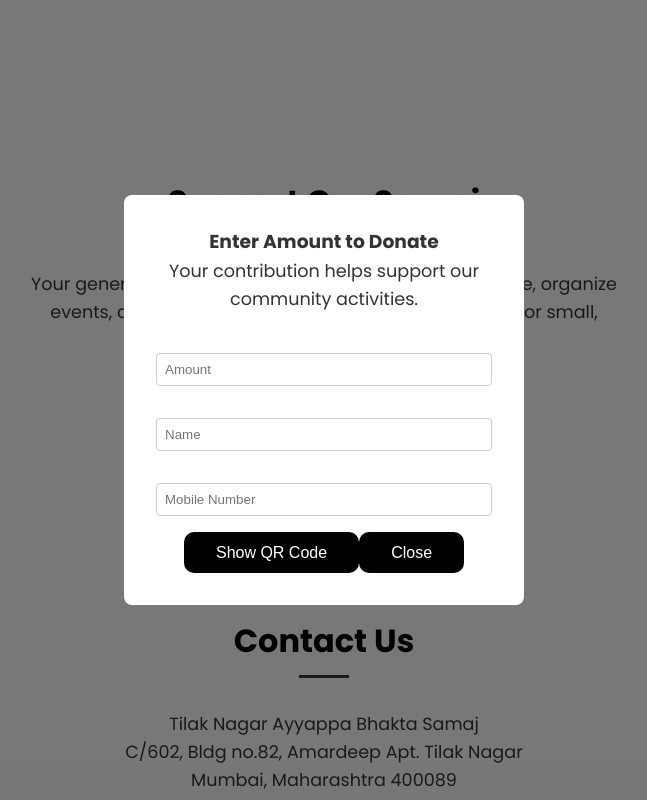
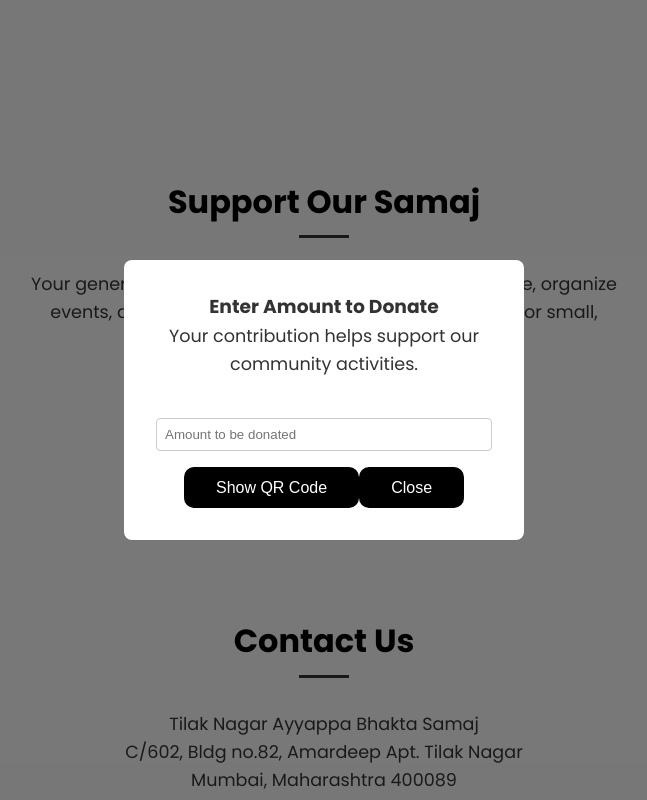
Before and after one commit to aadivinod/TNABS, a React (Create React App) app: page / in a window 1280 px wide. Both pictures are taken after a click on the button "Donate Now". Shown: the part 1304-2104 px from the top of the page, without its empty margins (316-963 px from the left). Built offline with nearby package versions, Linux system fonts and the light colour scheme.

Commit message:
Update homepage.js

```diff
--- a/src/components/homepage.js
+++ b/src/components/homepage.js
@@ -120,19 +120,10 @@ export default function HomePage() {
                     type="number"
                     value={amount}
                     onChange={handleAmountChange}
-                    placeholder="Amount"
+                    placeholder="Amount to be donated"
                     className="amount-input"
                   />
-                  <input
-                    type='text'
-                    placeholder='Name'
-                    className="amount-input"
-                  />
-                  <input
-                    type='tel'
-                    placeholder='Mobile Number'
-                    className="amount-input"
-                  />
+
                   <button onClick={handleShowQRCode} className="btn">
                     Show QR Code
                   </button>
```
